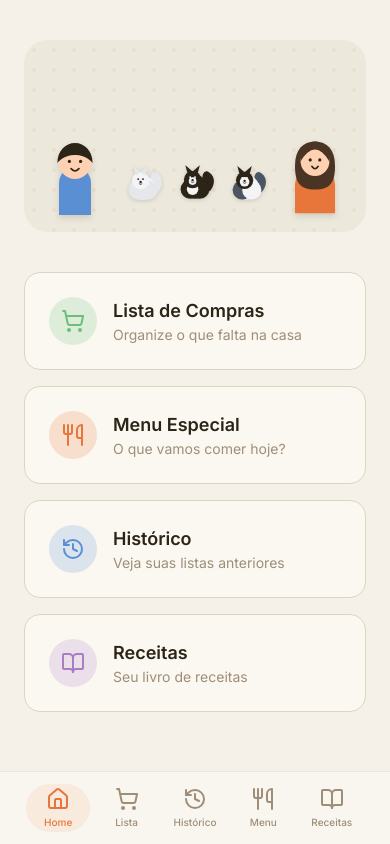
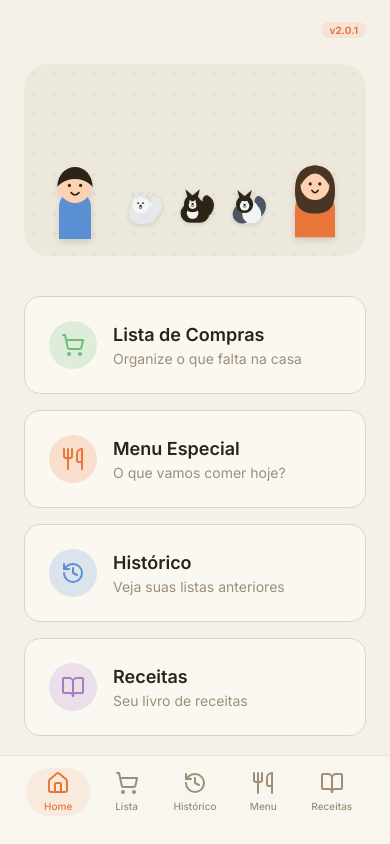
Before and after one commit to studiologin/Casinha, a Next.js app: page / in a window 390 px wide. Built offline with nearby package versions, Linux system fonts and the light colour scheme.

Commit message:
feat: melhoria de responsividade mobile v2.0.1 e confirmacao de exclusao no historico

```diff
--- a/app/globals.css
+++ b/app/globals.css
@@ -31,6 +31,9 @@
     --text-muted: #9e8e78;
     --border: #ddd5c4;
     --shadow: rgba(44, 36, 22, 0.1);
+    --nav-height: 80px;
+    --safe-top: env(safe-area-inset-top, 0px);
+    --safe-bottom: env(safe-area-inset-bottom, 0px);
   }
 
   body {
@@ -38,15 +41,23 @@
     color: var(--text-primary);
     font-family: var(--font-sans), sans-serif;
     -webkit-tap-highlight-color: transparent;
+    overscroll-behavior-y: none;
+    position: fixed;
+    width: 100%;
+    height: 100%;
+    overflow: hidden;
   }
 }
 
 @layer utilities {
   .safe-pb {
-    padding-bottom: env(safe-area-inset-bottom, 16px);
+    padding-bottom: calc(var(--safe-bottom) + 16px);
   }
   .safe-pt {
-    padding-top: env(safe-area-inset-top, 16px);
+    padding-top: calc(var(--safe-top) + 16px);
+  }
+  .content-bottom-padding {
+    padding-bottom: calc(var(--nav-height) + var(--safe-bottom) + 20px);
   }
   .glass {
     background: rgba(251, 248, 242, 0.8);
--- a/app/layout.tsx
+++ b/app/layout.tsx
@@ -55,7 +55,7 @@ export default function RootLayout({
         className="antialiased bg-[var(--bg-primary)] text-[var(--text-primary)] h-screen overflow-hidden flex flex-col"
         suppressHydrationWarning
       >
-        <main className="flex-1 overflow-hidden flex flex-col items-center">
+        <main className="flex-1 overflow-hidden flex flex-col items-center relative h-full">
           <div className="w-full max-w-2xl flex-1 flex flex-col overflow-hidden relative">
             {children}
           </div>
--- a/app/lista/page.tsx
+++ b/app/lista/page.tsx
@@ -86,6 +86,7 @@ function ListaContent() {
   const [isSaving, setIsSaving] = useState(false);
   const [editingItem, setEditingItem] = useState<ShoppingItem | null>(null);
   const [itemToDelete, setItemToDelete] = useState<ShoppingItem | null>(null);
+  const [listToDelete, setListToDelete] = useState<any | null>(null);
   const [isDeleting, setIsDeleting] = useState(false);
   const [isStoreLoading, setIsStoreLoading] = useState(false);
 
@@ -131,7 +132,7 @@ function ListaContent() {
     }
   };
 
-  const confirmDelete = async () => {
+  const confirmDeleteItem = async () => {
     if (!itemToDelete) return;
 
     setIsDeleting(true);
@@ -144,8 +145,21 @@ function ListaContent() {
     }, 800);
   };
 
+  const confirmDeleteList = async () => {
+    if (!listToDelete) return;
+
+    setIsDeleting(true);
+    await deleteSavedList(listToDelete.id);
+
+    // Sucesso rápido: 0.8s
+    setTimeout(() => {
+      setListToDelete(null);
+      setIsDeleting(false);
+    }, 800);
+  };
+
   return (
-    <div className="flex-1 flex flex-col overflow-hidden relative pb-16">
+    <div className="flex-1 flex flex-col overflow-hidden relative content-bottom-padding">
       <header className="px-6 py-4 flex justify-between items-center z-40 glass shrink-0">
         <Link href="/" className="flex items-center gap-2">
           <h1 className="text-2xl font-bold text-[var(--text-primary)]">
@@ -199,7 +213,7 @@ function ListaContent() {
             {activeTab === "historico" ? (
               <HistoryView
                 lists={savedLists}
-                onDelete={deleteSavedList}
+                onDelete={(list) => setListToDelete(list)}
                 fetchItems={fetchSavedListItems}
                 onReuse={(item) => {
                   reuseItem(item, "mercado"); // Default to mercado for now, can be improved
@@ -345,7 +359,7 @@ function ListaContent() {
                       Cancelar
                     </button>
                     <button
-                      onClick={confirmDelete}
+                      onClick={confirmDeleteItem}
                       className="flex-1 py-3 rounded-xl bg-red-500 text-white font-bold"
                     >
                       Excluir
@@ -362,6 +376,68 @@ function ListaContent() {
                   </h2>
                   <p className="text-[var(--text-secondary)] mb-4">
                     Atualizando a lista em 3 segundos...
+                  </p>
+                  <div className="w-full h-1 bg-[var(--bg-secondary)] rounded-full overflow-hidden">
+                    <motion.div
+                      className="h-full bg-[var(--accent-green)]"
+                      initial={{ width: "100%" }}
+                      animate={{ width: 0 }}
+                      transition={{ duration: 0.8, ease: "linear" }}
+                    />
+                  </div>
+                </>
+              )}
+            </motion.div>
+          </div>
+        )}
+      </AnimatePresence>
+
+      {/* Delete List Confirmation Modal */}
+      <AnimatePresence>
+        {listToDelete && (
+          <div className="fixed inset-0 z-[110] flex items-center justify-center p-6 bg-black/60 backdrop-blur-md">
+            <motion.div
+              initial={{ scale: 0.9, opacity: 0 }}
+              animate={{ scale: 1, opacity: 1 }}
+              exit={{ scale: 0.9, opacity: 0 }}
+              className="bg-[var(--bg-card)] max-w-sm w-full rounded-3xl p-6 shadow-2xl border border-[var(--border)] text-center"
+            >
+              {!isDeleting ? (
+                <>
+                  <div className="w-16 h-16 bg-red-100 rounded-full flex items-center justify-center mx-auto mb-4 text-red-500">
+                    <Trash2 className="w-8 h-8" />
+                  </div>
+                  <h2 className="text-xl font-bold text-[var(--text-primary)] mb-2">
+                    Excluir histórico?
+                  </h2>
+                  <p className="text-[var(--text-secondary)] mb-6 text-sm">
+                    Tem certeza que deseja remover a lista "<strong>{listToDelete.name}</strong>" permanentemente?
+                  </p>
+                  <div className="flex gap-3">
+                    <button
+                      onClick={() => setListToDelete(null)}
+                      className="flex-1 py-3 rounded-xl border border-[var(--border)] text-[var(--text-secondary)] font-medium"
+                    >
+                      Cancelar
+                    </button>
+                    <button
+                      onClick={confirmDeleteList}
+                      className="flex-1 py-3 rounded-xl bg-red-500 text-white font-bold"
+                    >
+                      Excluir
+                    </button>
+                  </div>
+                </>
+              ) : (
+                <>
+                  <div className="w-16 h-16 bg-[var(--accent-green)]/20 rounded-full flex items-center justify-center mx-auto mb-4 text-[var(--accent-green)]">
+                    <Loader2 className="w-8 h-8 animate-spin" />
+                  </div>
+                  <h2 className="text-xl font-bold text-[var(--text-primary)] mb-2">
+                    Histórico removido!
+                  </h2>
+                  <p className="text-[var(--text-secondary)] mb-4 text-sm">
+                    Limpando os dados...
                   </p>
                   <div className="w-full h-1 bg-[var(--bg-secondary)] rounded-full overflow-hidden">
                     <motion.div
@@ -613,8 +689,9 @@ function AddItemSheet({
         animate={{ y: 0 }}
         exit={{ y: "100%" }}
         transition={{ type: "spring", damping: 25, stiffness: 300 }}
-        className="w-full max-w-md bg-[var(--bg-card)] rounded-t-3xl p-6 pb-12 shadow-2xl relative z-10"
+        className="w-full max-w-md bg-[var(--bg-card)] rounded-t-3xl p-6 pb-16 shadow-2xl relative z-10"
       >
+        <div className="absolute bottom-4 left-1/2 -translate-x-1/2 w-12 h-1.5 bg-[var(--border)]/50 rounded-full sm:hidden" />
         <div className="w-12 h-1.5 bg-[var(--border)] rounded-full mx-auto mb-6" />
 
         <h2 className="text-xl font-bold text-[var(--text-primary)] mb-6">
@@ -842,7 +919,7 @@ function HistoryView({
   fetchItems
 }: {
   lists: any[];
-  onDelete: (id: string) => void;
+  onDelete: (list: any) => void;
   onReuse: (item: any) => void;
   fetchItems: (id: string) => Promise<any[]>;
 }) {
@@ -858,7 +935,7 @@ function HistoryView({
           <HistoryCard
             key={list.id}
             list={list}
-            onDelete={() => onDelete(list.id)}
+            onDelete={() => onDelete(list)}
             onReuse={onReuse}
             fetchItems={() => fetchItems(list.id)}
           />
@@ -916,7 +993,7 @@ function HistoryCard({
             </p>
           </div>
         </div>
-        <div className="flex items-center gap-2">
+        <div className="flex items-center gap-4">
           <button
             onClick={(e) => {
               e.stopPropagation();
--- a/app/page.tsx
+++ b/app/page.tsx
@@ -80,9 +80,14 @@ export default function Home() {
         )}
       </AnimatePresence>
 
-      <div className="flex-1 overflow-y-auto w-full p-6 safe-pt">
+      <div className="flex-1 overflow-y-auto w-full p-6 safe-pt relative content-bottom-padding">
+        <div className="absolute top-4 right-6">
+          <span className="text-[10px] font-bold text-[var(--accent-primary)] bg-[var(--accent-primary)]/10 px-2 py-0.5 rounded-full">
+            v2.0.1
+          </span>
+        </div>
 
-        <section className="relative h-48 mt-10 mb-10 flex items-end justify-center">
+        <section className="relative h-48 mt-12 mb-10 flex items-end justify-center">
           <div className="absolute inset-0 bg-[var(--bg-secondary)] rounded-3xl -z-10 overflow-hidden">
             {/* Background decoration */}
             <div
--- a/components/ui/BottomNav.tsx
+++ b/components/ui/BottomNav.tsx
@@ -20,8 +20,8 @@ export function BottomNav() {
   ];
 
   return (
-    <div className="fixed bottom-0 left-0 right-0 z-50 glass safe-pb">
-      <nav className="flex items-center justify-around px-6 py-3 overflow-x-auto no-scrollbar">
+    <div className="fixed bottom-0 left-0 right-0 z-50 glass safe-pb pb-[calc(var(--safe-bottom)+4px)]">
+      <nav className="flex items-center justify-around px-6 py-3 overflow-x-auto no-scrollbar max-w-2xl mx-auto">
         {navItems.map((item) => {
           // Special logic for Lista and Historico
           let isActive = false;
```
